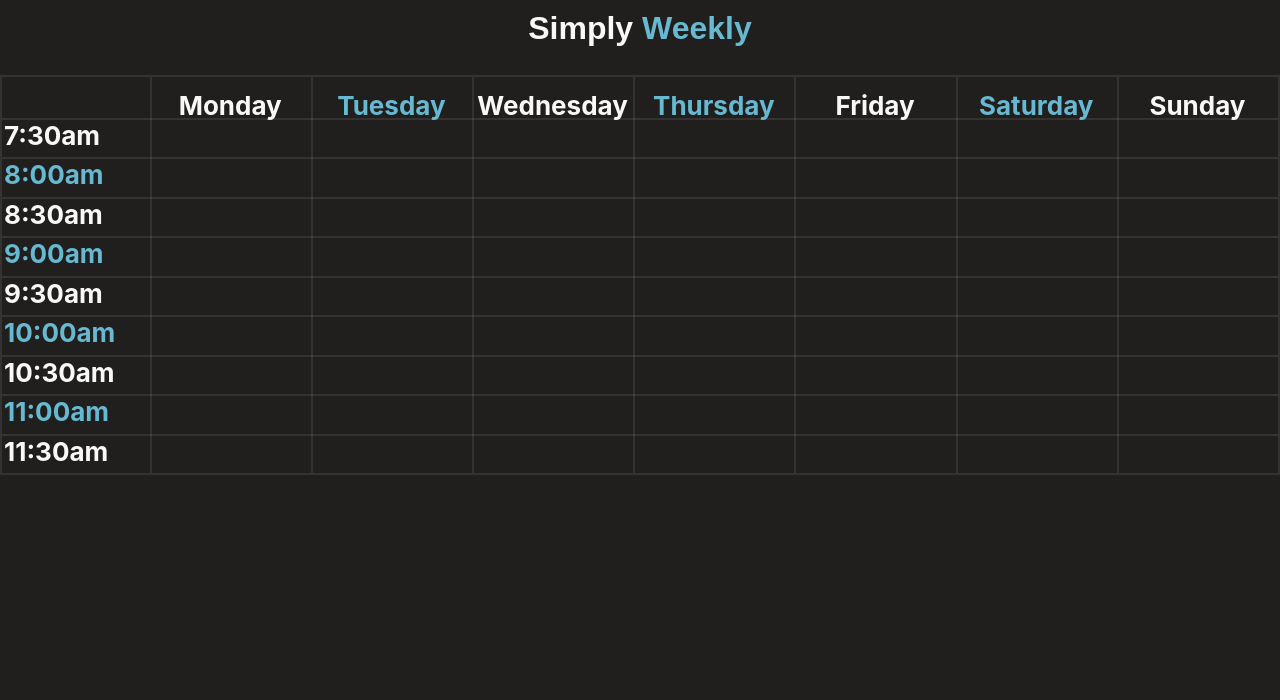
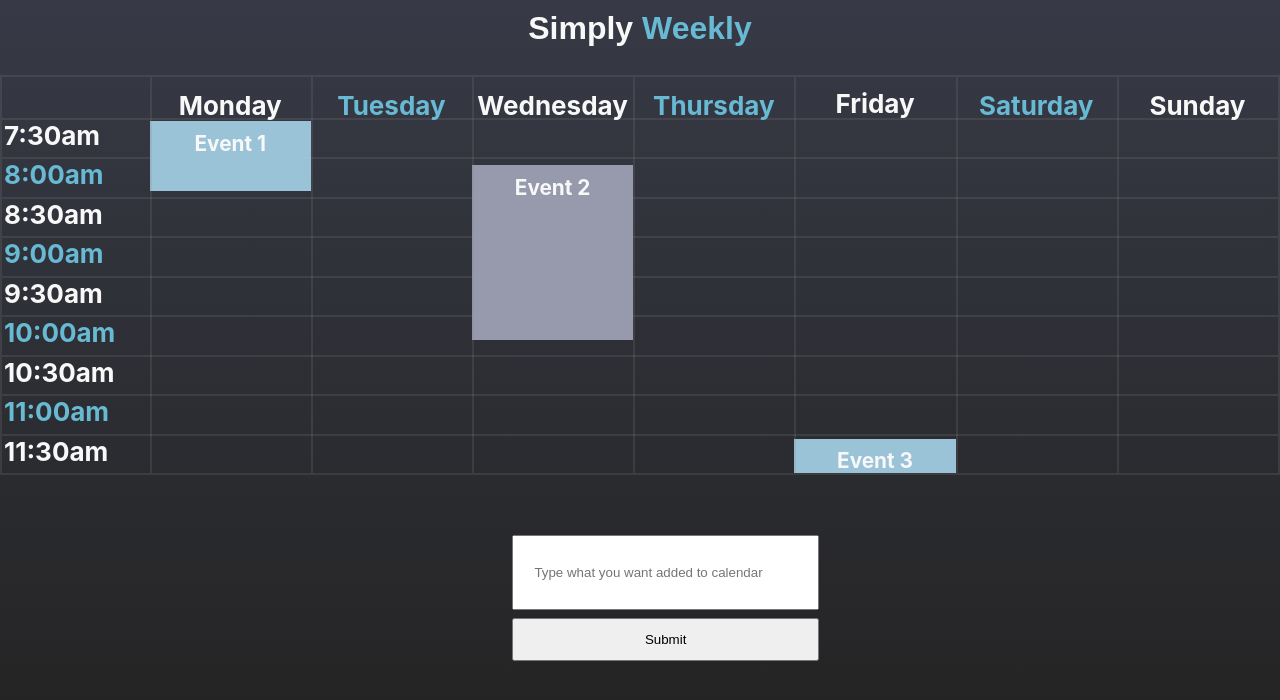
Before and after one commit to Jonathan-Z/simply-weekly, a React (Create React App) app in the folder simply-weekly/: page / in a window 1280 px wide. Shown: the top 700 px of the page. Built offline with nearby package versions, Linux system fonts and the light colour scheme; a small style sheet from the web is missing.

Commit message:
added onclick button, text-box, events on calendar

```diff
--- a/simply-weekly/package.json
+++ b/simply-weekly/package.json
@@ -6,6 +6,7 @@
     "@testing-library/jest-dom": "^5.14.1",
     "@testing-library/react": "^11.2.7",
     "@testing-library/user-event": "^12.8.3",
+    "jquery": "^3.6.0",
     "react": "^17.0.2",
     "react-dom": "^17.0.2",
     "react-scripts": "4.0.3",
--- a/simply-weekly/public/index.html
+++ b/simply-weekly/public/index.html
@@ -2,19 +2,19 @@
 <html lang="en">
   <head>
     <meta charset="utf-8" />
-    <link rel="icon" href="%PUBLIC_URL%/favicon.ico" />
+    <!-- <link rel="icon" href="%PUBLIC_URL%/favicon.ico" /> -->
     <meta name="viewport" content="width=device-width, initial-scale=1" />
     <meta name="theme-color" content="#000000" />
     <meta
       name="description"
       content="Web site created using create-react-app"
     />
-    <link rel="apple-touch-icon" href="%PUBLIC_URL%/logo192.png" />
+    <!-- <link rel="apple-touch-icon" href="%PUBLIC_URL%/logo192.png" /> -->
     <!--
       manifest.json provides metadata used when your web app is installed on a
       user's mobile device or desktop. See https://developers.google.com/web/fundamentals/web-app-manifest/
     -->
-    <link rel="manifest" href="%PUBLIC_URL%/manifest.json" />
+    <!-- <link rel="manifest" href="%PUBLIC_URL%/manifest.json" /> -->
     <!--
       Notice the use of %PUBLIC_URL% in the tags above.
       It will be replaced with the URL of the `public` folder during the build.
@@ -24,7 +24,7 @@
       work correctly both with client-side routing and a non-root public URL.
       Learn how to configure a non-root public URL by running `npm run build`.
     -->
-    <title>React App</title>
+    <title>Simply Weekly</title>
   </head>
   <body>
     <noscript>You need to enable JavaScript to run this app.</noscript>
--- a/simply-weekly/src/App.css
+++ b/simply-weekly/src/App.css
@@ -1,6 +1,6 @@
 .App {
   /* text-align: center; */
-background: #201F1D;
+  background: linear-gradient(0deg, rgba(32,31,29,1) 0%, rgba(55,58,70,1) 100%);
 }
 
 .App-logo {
--- a/simply-weekly/src/components/Calendar.css
+++ b/simply-weekly/src/components/Calendar.css
@@ -148,3 +148,89 @@
     /* background-color: hsla(0,0%,50.2%,.2); */
     border: 1px solid hsla(0,0%,50.2%,.2)
 }
+
+/* .event {
+    position: relative;
+    flex: 1 1;
+    display: flex;
+    flex-direction: column;
+    background: green;
+} */
+
+
+.event {
+    /* flex: 1 1; */
+    /* padding: 5px; */
+
+    font-weight: bold;
+    font-size: 80%;
+  }
+
+  .calendar1 {
+    background-color: #9ec8dd;
+    border-color: #81cdf2;
+  }
+
+  .calendar2 {
+    background-color: #9b9eb0;
+  border-color: #bcc3e5;
+  }
+
+  .text-box {
+      margin-top: 450px;
+      align-items:center;
+      margin-left: 40%;
+  }
+
+  input[type=text] {
+    height: 75px;
+    word-wrap: break-word;
+    word-break: break-all;
+    width: 100%;
+    padding: 12px 20px;
+    margin: 8px 0;
+    box-sizing: border-box;
+  }
+
+  button {
+      width: 100%;
+      padding: 12px 20px;
+  }
+
+  button:focus {
+      background: #6abed8;
+  }
+
+  .eight-am {
+      /* margin-top: 30%; */
+      margin-top: 40px;
+  }
+
+  .eight-thirty-am {
+      /* margin-top: 60%; */
+      margin-top: 80px;
+  }
+
+  .nine-am {
+      margin-top: 120px;
+  }
+
+  .nine-thirty-am {
+      margin-top: 160px;
+  }
+
+  .ten-am {
+      margin-top: 200px;
+  }
+
+  .ten-thirty-am {
+      margin-top: 240px;
+  }
+
+  .eleven-am {
+      margin-top: 280px;
+  }
+
+  .eleven-thirty-am {
+      margin-top: 320px;
+  }
--- a/simply-weekly/src/components/Calendar.js
+++ b/simply-weekly/src/components/Calendar.js
@@ -2,10 +2,21 @@ import React, { Component } from "react";
 import "./Calendar.css";
 class Calendar extends Component {
   state = {};
+    handleClick(){
+        console.log("hi");
+        var xhr = new XMLHttpRequest()
+        xhr.open("POST", "http://127.0.0.1:5000/api/update/add",true)
+        xhr.setRequestHeader('Content-Type', 'application/json');
+        xhr.send(JSON.stringify({"name":"JYZ","data":{"title":"find something",startTime:"2021-10-23T12:23:15","duration":500,"notes":"asfjhkjh"}}))
+  }
   render() {
     return (
       <div className="calendar-container">
         <div id="calendar">
+        <div class="text-box">
+                <input type="text" placeholder="Type what you want added to calendar"></input>
+                <button className="submit-button" onClick={this.handleClick} type="submit">Submit</button>
+  </div>
             <div id="times">
                 <span className="time time1">
                     <span className="label">7:30am</span>
@@ -38,18 +49,28 @@ class Calendar extends Component {
             <div id="days">
                 <div className="day day1">
                     <span className="label">Monday</span>
+                    <span className="label event event1 calendar1">Event 1</span>
+                    <span className="label event event1 calendar1"></span>
+
                 </div>
                 <div className="day day2">
                     <span className="label">Tuesday</span>
                 </div>
                 <div className="day day1">
                     <span className="label">Wednesday</span>
+                    <span className="label"></span>
+                    <span className="label event event1 calendar2">Event 2</span>
+                    <span className="label event event1 calendar2"></span>
+                    <span className="label event event1 calendar2"></span>
+                    <span className="label event event1 calendar2"></span>
+                    <span className="label event event1 calendar2"></span>
                 </div>
                 <div className="day day2">
                     <span className="label">Thursday</span>
                 </div>
                 <div className="day day1">
                     <span className="label">Friday</span>
+                    <span className="label event event1 calendar1 eleven-thirty-am ">Event 3</span>
                 </div>
                 <div className="day day2">
                     <span className="label">Saturday</span>
@@ -58,13 +79,9 @@ class Calendar extends Component {
                     <span className="label">Sunday</span>
                 </div>
             </div>
-            <div id="entries">
-
-            </div>
         </div>
       </div>
     );
   }
 }
-
 export default Calendar;
```
Also changed, not shown: 1 other file (tests, documents, lock files or other folders).
